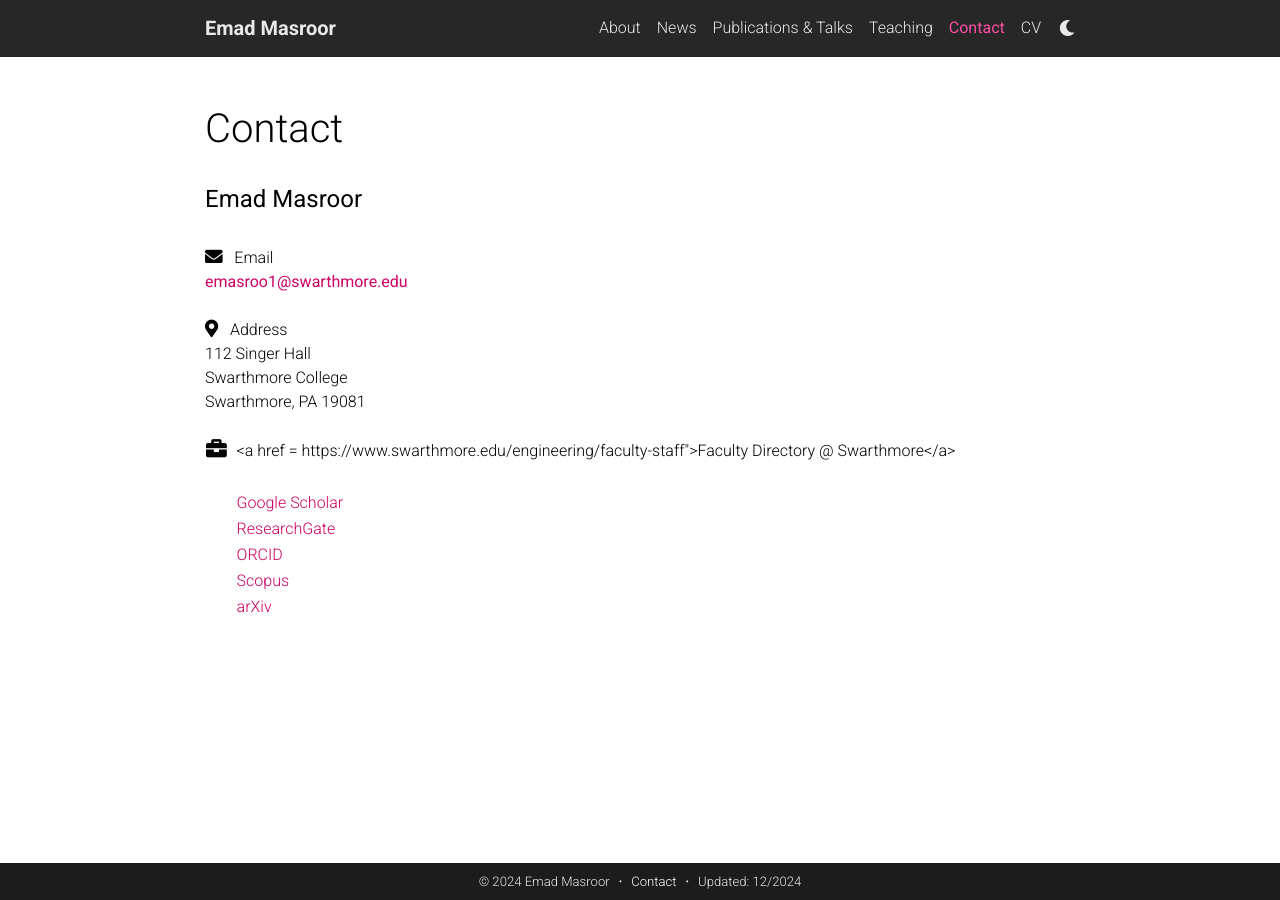
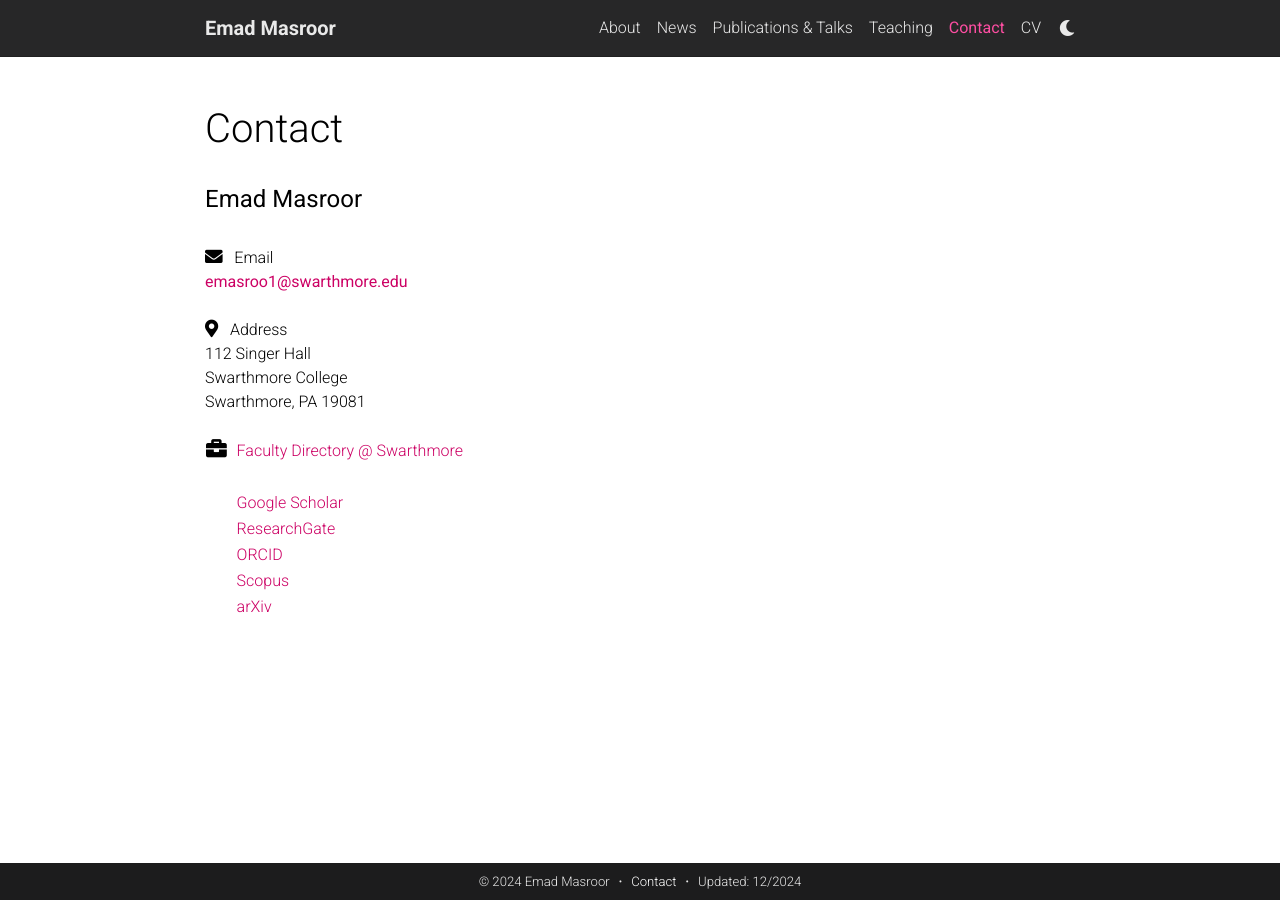
Before and after one commit to Emadmasroor/emadmasroor.github.io, a Jekyll site: the page built from _pages/contact.md, in a window 1280 px wide. Built offline with Jekyll 4.4.1, drawn with Linux system fonts in a browser that asks for light colours; comment, search, counter and statistics services are not loaded; a style sheet for code colours, icons or effects is not loaded.

Commit message:
a commit by Emad

```diff
--- a/_pages/contact.md
+++ b/_pages/contact.md
@@ -30,7 +30,7 @@ nav_order: 9
         <tbody>
         <tr>
         <td> <i class="fas fa-briefcase" style="font-size: 1.3em;"></i> </td>
-        <td> &nbsp; <a href = https://www.swarthmore.edu/engineering/faculty-staff">Faculty Directory @ Swarthmore</a> </td>
+        <td> &nbsp; <a href="https://www.swarthmore.edu/engineering/faculty-staff">Faculty Directory @ Swarthmore</a> </td>
         </tr>
         <tr>
         <td> &nbsp; </td>
```
